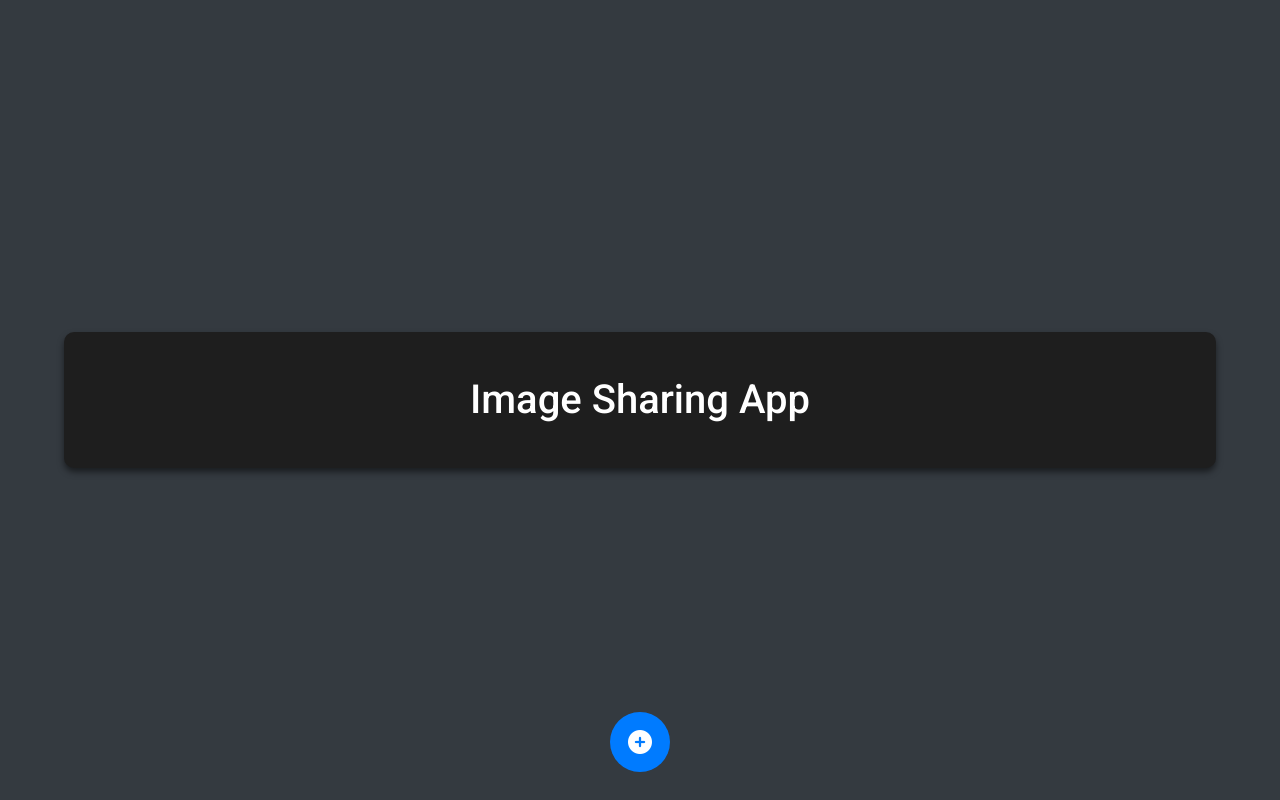
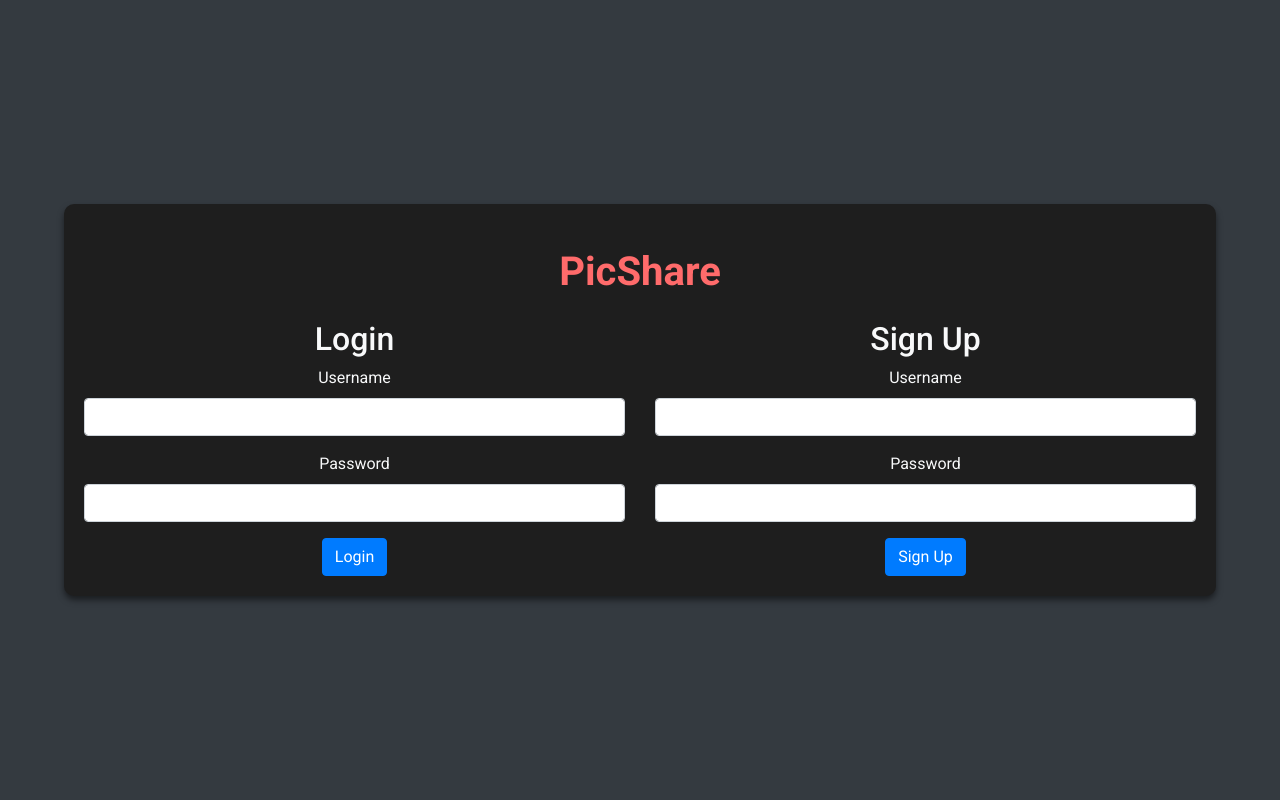
Before and after one commit to ShivDev007/image_sharnig_app, a Flask app: page / in a window 1280 px wide. Run offline with Flask 3, Linux system fonts and the light colour scheme; data that the repository does not hold is empty; some libraries are stand-ins or nearby versions.

Commit message:
signup and login functionality added to the app

```diff
--- a/app.py
+++ b/app.py
@@ -1,11 +1,13 @@
-from flask import Flask, request, jsonify, send_from_directory, url_for, render_template
+from flask import Flask, request, jsonify, send_from_directory, session, redirect, url_for, render_template
 from flask_cors import CORS
 import mysql.connector
 import os
 from werkzeug.utils import secure_filename
+from werkzeug.security import generate_password_hash, check_password_hash
 
 app = Flask(__name__)
 CORS(app)
+app.secret_key = 'supersecretkey'  # Replace with a real secret key in production
 
 # Configurations
 app.config['UPLOAD_FOLDER'] = 'uploads'
@@ -24,12 +26,53 @@ db = mysql.connector.connect(
 
 def allowed_file(filename):
     return '.' in filename and filename.rsplit('.', 1)[1].lower() in app.config['ALLOWED_EXTENSIONS']
-@app.route("/", methods=["GET", "POST"])
+@app.route('/', methods=['GET', 'POST'])
 def index():
     return render_template('index.html')
 
+@app.route('/signup', methods=['POST'])
+def signup():
+    data = request.get_json()
+    username = data['username']
+    password = data['password']
+
+    cursor = db.cursor()
+    cursor.execute("SELECT * FROM users WHERE username = %s", (username,))
+    if cursor.fetchone():
+        return jsonify(success=False, message="Username already exists")
+
+    hashed_password = generate_password_hash(password)
+    cursor.execute("INSERT INTO users (username, password) VALUES (%s, %s)", (username, hashed_password))
+    db.commit()
+
+    return jsonify(success=True, message="User registered successfully")
+
+@app.route('/login', methods=['POST'])
+def login():
+    data = request.get_json()
+    username = data['username']
+    password = data['password']
+
+    cursor = db.cursor(dictionary=True)
+    cursor.execute("SELECT * FROM users WHERE username = %s", (username,))
+    user = cursor.fetchone()
+
+    if user and check_password_hash(user['password'], password):
+        session['user_id'] = user['id']
+        return jsonify(success=True, message="Login successful")
+    else:
+        return jsonify(success=False, message="Invalid username or password")
+
+@app.route('/logout', methods=['POST'])
+def logout():
+    session.pop('user_id', None)
+    return jsonify(success=True, message="Logout successful")
+
 @app.route('/upload', methods=['POST'])
 def upload_image():
+    if 'user_id' not in session:
+        return jsonify(success=False, message="User not logged in")
+
     if 'image' not in request.files:
         return jsonify(success=False, message="No file part")
     file = request.files['image']
@@ -38,7 +81,7 @@ def upload_image():
     if file and allowed_file(file.filename):
         filename = secure_filename(file.filename)
         file.save(os.path.join(app.config['UPLOAD_FOLDER'], filename))
-        file_url = url_for('uploaded_file', filename=filename)
+        file_url = os.path.join(app.config['UPLOAD_FOLDER'], filename)
 
         cursor = db.cursor()
         cursor.execute("INSERT INTO images (image_url) VALUES (%s)", (file_url,))
@@ -49,6 +92,9 @@ def upload_image():
 
 @app.route('/images', methods=['GET'])
 def get_images():
+    if 'user_id' not in session:
+        return jsonify(success=False, message="User not logged in")
+
     cursor = db.cursor(dictionary=True)
     cursor.execute("SELECT * FROM images")
     images = cursor.fetchall()
@@ -56,12 +102,20 @@ def get_images():
 
 @app.route('/like/<int:image_id>', methods=['POST'])
 def like_image(image_id):
+    if 'user_id' not in session:
+        return jsonify(success=False, message="User not logged in")
+
+    user_id = session['user_id']
+
     cursor = db.cursor()
+    cursor.execute("SELECT * FROM likes WHERE user_id = %s AND image_id = %s", (user_id, image_id))
+    if cursor.fetchone():
+        return jsonify(success=False, message="User already liked this image")
+
+    cursor.execute("INSERT INTO likes (user_id, image_id) VALUES (%s, %s)", (user_id, image_id))
     cursor.execute("UPDATE images SET likes = likes + 1 WHERE id = %s", (image_id,))
     db.commit()
 
-    if cursor.rowcount == 0:
-        return jsonify(success=False, message="Image not found")
     return jsonify(success=True, message="Image liked successfully")
 
 @app.route('/uploads/<filename>')
--- a/static/scripts.js
+++ b/static/scripts.js
@@ -1,3 +1,77 @@
+document.addEventListener('DOMContentLoaded', function() {
+    // Check if user is logged in
+    fetch('/images')
+        .then(response => response.json())
+        .then(data => {
+            if (data.success === false && data.message === "User not logged in") {
+                document.getElementById('authContainer').classList.remove('d-none');
+            } else {
+                document.getElementById('mainApp').classList.remove('d-none');
+                loadImages();
+            }
+        })
+        .catch(error => console.error('Error:', error));
+
+    document.getElementById('loginForm').addEventListener('submit', function(event) {
+        event.preventDefault();
+        const username = document.getElementById('loginUsername').value;
+        const password = document.getElementById('loginPassword').value;
+
+        fetch('/login', {
+            method: 'POST',
+            headers: {
+                'Content-Type': 'application/json'
+            },
+            body: JSON.stringify({ username, password })
+        })
+        .then(response => response.json())
+        .then(data => {
+            if (data.success) {
+                document.getElementById('authContainer').classList.add('d-none');
+                document.getElementById('mainApp').classList.remove('d-none');
+                loadImages();
+            } else {
+                alert(data.message);
+            }
+        })
+        .catch(error => console.error('Error:', error));
+    });
+
+    document.getElementById('signupForm').addEventListener('submit', function(event) {
+        event.preventDefault();
+        const username = document.getElementById('signupUsername').value;
+        const password = document.getElementById('signupPassword').value;
+
+        fetch('/signup', {
+            method: 'POST',
+            headers: {
+                'Content-Type': 'application/json'
+            },
+            body: JSON.stringify({ username, password })
+        })
+        .then(response => response.json())
+        .then(data => {
+            if (data.success) {
+                alert('User registered successfully. Please log in.');
+            } else {
+                alert(data.message);
+            }
+        })
+        .catch(error => console.error('Error:', error));
+    });
+
+    document.getElementById('logoutButton').addEventListener('click', function() {
+        fetch('/logout', { method: 'POST' })
+            .then(response => response.json())
+            .then(data => {
+                if (data.success) {
+                    document.getElementById('mainApp').classList.add('d-none');
+                    document.getElementById('authContainer').classList.remove('d-none');
+                }
+            })
+            .catch(error => console.error('Error:', error));
+    });
+
     document.getElementById('imageInput').addEventListener('change', function() {
         const formData = new FormData();
         formData.append('image', document.getElementById('imageInput').files[0]);
@@ -15,6 +89,7 @@ document.getElementById('imageInput').addEventListener('change', function() {
             }
         })
         .catch(error => console.error('Error:', error));
+    });
 });
 
 function loadImages() {
@@ -49,10 +124,8 @@ function likeImage(imageId) {
                 const currentLikes = parseInt(likeButton.innerText.match(/\d+/)[0], 10);
                 likeButton.innerText = `Like (${currentLikes + 1})`;
             } else {
-                alert('Failed to like image');
+                alert(data.message);
             }
         })
         .catch(error => console.error('Error:', error));
 }
-
-document.addEventListener('DOMContentLoaded', loadImages);
--- a/static/styles.css
+++ b/static/styles.css
@@ -24,7 +24,10 @@ body {
 
 h1 {
     margin-bottom: 20px;
-    color: #ffffff;
+    color: #ff6b6b;
+    font-family: 'Roboto', sans-serif;
+    font-size: 2.5rem;
+    font-weight: 700;
 }
 
 #imagesContainer {
@@ -61,7 +64,7 @@ h1 {
 .imageCard button {
     width: 100%;
     padding: 10px;
-    background-color: #28a745;
+    background-color: #ff6b6b;
     border: none;
     color: #fff;
     cursor: pointer;
@@ -70,7 +73,7 @@ h1 {
 }
 
 .imageCard button:hover {
-    background-color: #218838;
+    background-color: #e05656;
 }
 
 .custom-file-upload {
@@ -78,7 +81,7 @@ h1 {
     bottom: 20px;
     left: 50%;
     transform: translateX(-50%);
-    background-color: #007bff;
+    background-color: #ff6b6b;
     color: white;
     border-radius: 50%;
     width: 60px;
@@ -91,7 +94,7 @@ h1 {
 }
 
 .custom-file-upload:hover {
-    background-color: #0056b3;
+    background-color: #e05656;
     transform: scale(1.1);
 }
 
--- a/templates/index.html
+++ b/templates/index.html
@@ -3,7 +3,7 @@
 <head>
     <meta charset="UTF-8">
     <meta name="viewport" content="width=device-width, initial-scale=1.0">
-    <title>Image Sharing App</title>
+    <title>PicShare</title>
     <link rel="stylesheet" href="https://maxcdn.bootstrapcdn.com/bootstrap/4.5.2/css/bootstrap.min.css">
     <link href="https://fonts.googleapis.com/css2?family=Roboto:wght@400;500;700&display=swap" rel="stylesheet">
     <link rel="stylesheet" href="https://cdnjs.cloudflare.com/ajax/libs/font-awesome/6.0.0-beta3/css/all.min.css">
@@ -11,7 +11,38 @@
 </head>
 <body class="bg-dark text-light">
     <div class="container">
-        <h1 class="text-center my-4">Image Sharing App</h1>
+        <h1 class="text-center my-4">PicShare</h1>
+        <div id="authContainer" class="row">
+            <div class="col-12 col-md-6">
+                <h2>Login</h2>
+                <form id="loginForm">
+                    <div class="form-group">
+                        <label for="loginUsername">Username</label>
+                        <input type="text" class="form-control" id="loginUsername" required>
+                    </div>
+                    <div class="form-group">
+                        <label for="loginPassword">Password</label>
+                        <input type="password" class="form-control" id="loginPassword" required>
+                    </div>
+                    <button type="submit" class="btn btn-primary">Login</button>
+                </form>
+            </div>
+            <div class="col-12 col-md-6">
+                <h2>Sign Up</h2>
+                <form id="signupForm">
+                    <div class="form-group">
+                        <label for="signupUsername">Username</label>
+                        <input type="text" class="form-control" id="signupUsername" required>
+                    </div>
+                    <div class="form-group">
+                        <label for="signupPassword">Password</label>
+                        <input type="password" class="form-control" id="signupPassword" required>
+                    </div>
+                    <button type="submit" class="btn btn-primary">Sign Up</button>
+                </form>
+            </div>
+        </div>
+        <div id="mainApp" class="d-none">
             <div id="imagesContainer" class="row"></div>
             <form id="uploadForm" enctype="multipart/form-data">
                 <input type="file" id="imageInput" name="image" accept="image/*" required>
@@ -19,6 +50,8 @@
                     <i class="fas fa-plus-circle"></i>
                 </label>
             </form>
+            <button id="logoutButton" class="btn btn-secondary mt-3">Logout</button>
+        </div>
     </div>
     <script src="https://code.jquery.com/jquery-3.5.1.slim.min.js"></script>
     <script src="https://cdn.jsdelivr.net/npm/@popperjs/core@2.9.2/dist/umd/popper.min.js"></script>
```
Also changed, not shown: uploads/DALLE_2024-05-10_11.10.00_-_Design_a_traditional_Indian_wedding_invitation_template_with_placeholders_for_specific_event_details._The_invitation_should_feature_elegant_decorativ.png (added). Lines whose indentation alone changed are shown as unchanged.
